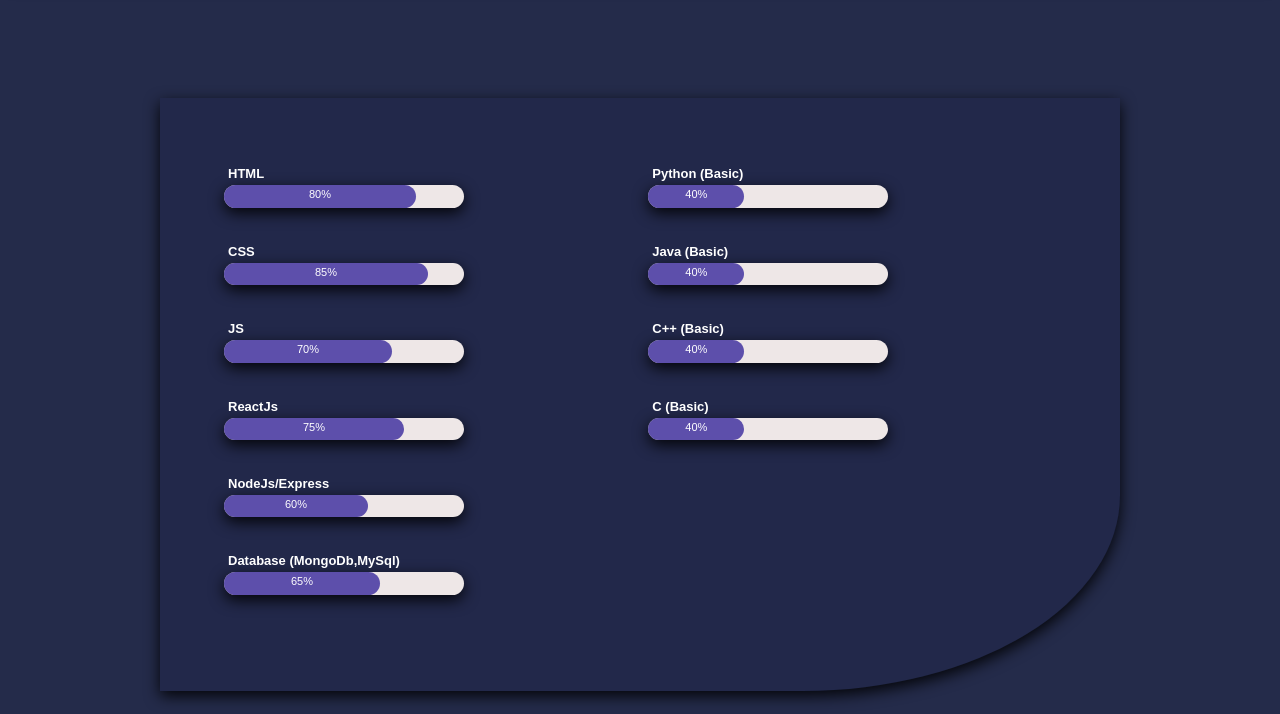
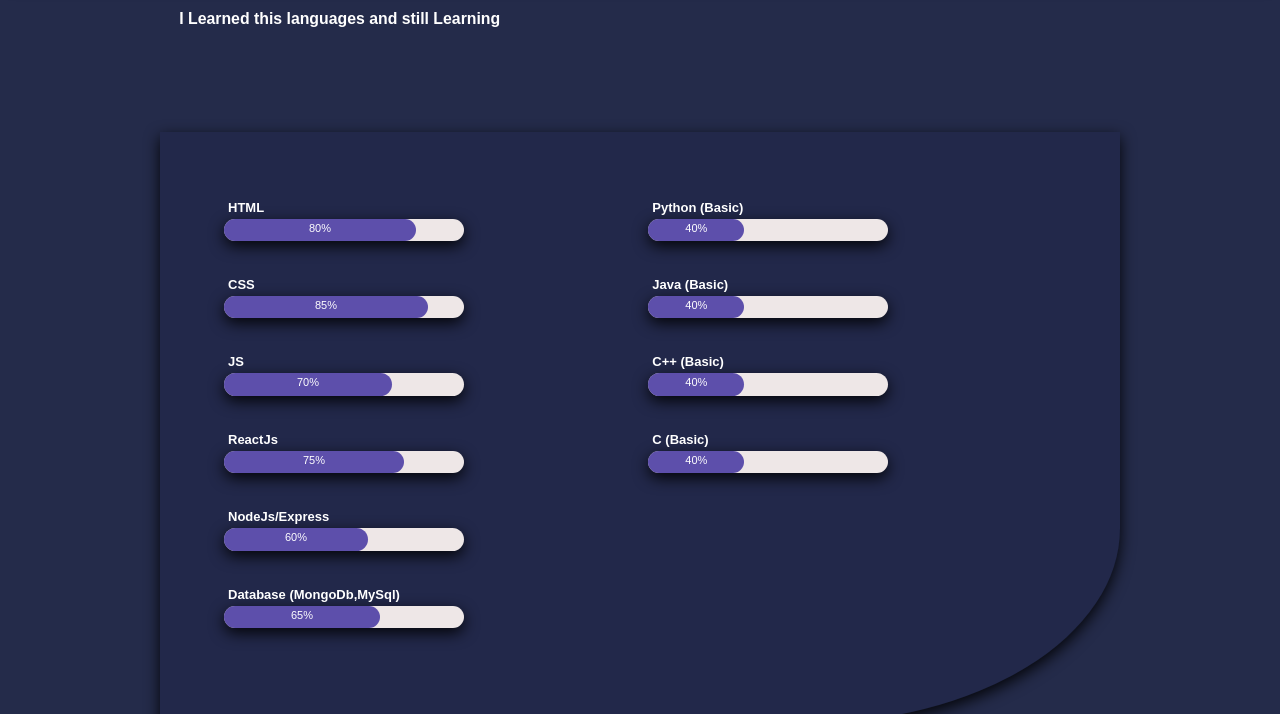
Before and after one commit to wb0707/personal-portfolio, a plain HTML site: page portfolio.html in a window 1280 px wide. Shown: the part 86-800 px from the top of the page. Drawn offline with Linux system fonts and the light colour scheme.

Commit message:
n-change

```diff
--- a/portfolio.css
+++ b/portfolio.css
@@ -6,7 +6,7 @@
      background-color: rgba(20, 14, 78, 0.082);
      padding: 5%;
      margin:0% auto;
-     margin-top: 4%;
+     margin-top: 12%;
      margin-bottom: 4%;
      border-bottom-right-radius: 33%;
      box-shadow: 0px 5px 15px rgba(0,0,0,0.9);
@@ -17,6 +17,10 @@ h1{
     font-size: 99%;
     font-weight: 800;
     padding-bottom: 4%;
+    margin-left: 14%;
+    margin-top: 2em;
+    position: absolute;
+    z-index: 3;
 }
 
 .progress-bar-box1,.progress-bar-box2{
```
